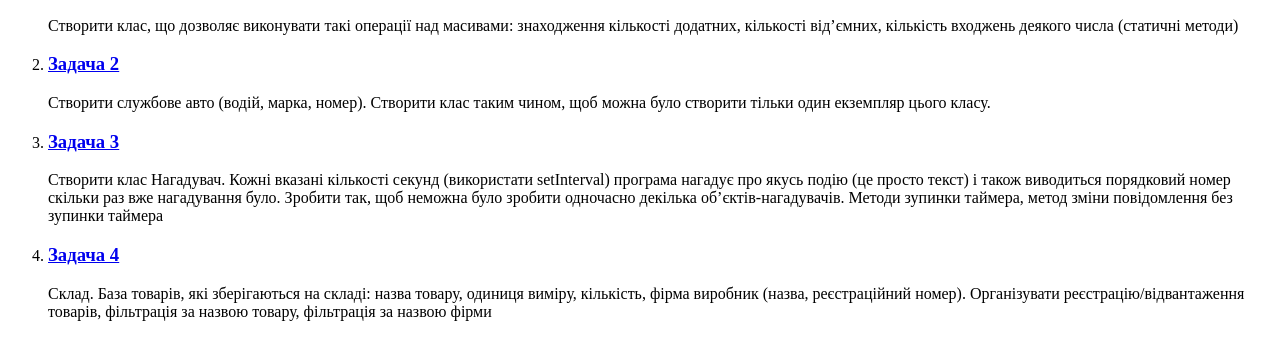
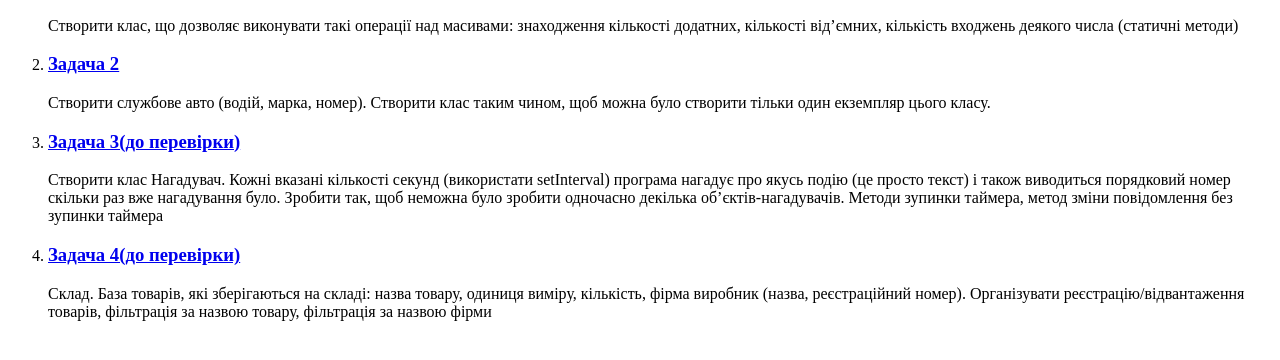
Before and after one commit to GrishinViacheslav/js-2025, a plain HTML site: page homeworks/lesson_17/index.html in a window 1280 px wide. Shown: the part 104-464 px from the top of the page. Drawn offline with Linux system fonts and the light colour scheme; files that its build step writes are made by us from their sources.

Commit message:
Update index.html

```diff
--- a/homeworks/lesson_17/index.html
+++ b/homeworks/lesson_17/index.html
@@ -37,7 +37,7 @@
 				</li>
 				<li>
 					<h3>
-						<a href="tasks/task3/task3.html">Задача 3</a>
+						<a href="tasks/task3/task3.html">Задача 3(до перевірки)</a>
 					</h3>
 					<p>
 						Створити клас Нагадувач. Кожні вказані кількості секунд (використати
@@ -49,7 +49,7 @@
 				</li>
 				<li>
 					<h3>
-						<a href="tasks/task4/task4.html">Задача 4</a>
+						<a href="tasks/task4/task4.html">Задача 4(до перевірки)</a>
 					</h3>
 					<p>
 						Склад. База товарів, які зберігаються на складі: назва товару, одиниця
```
